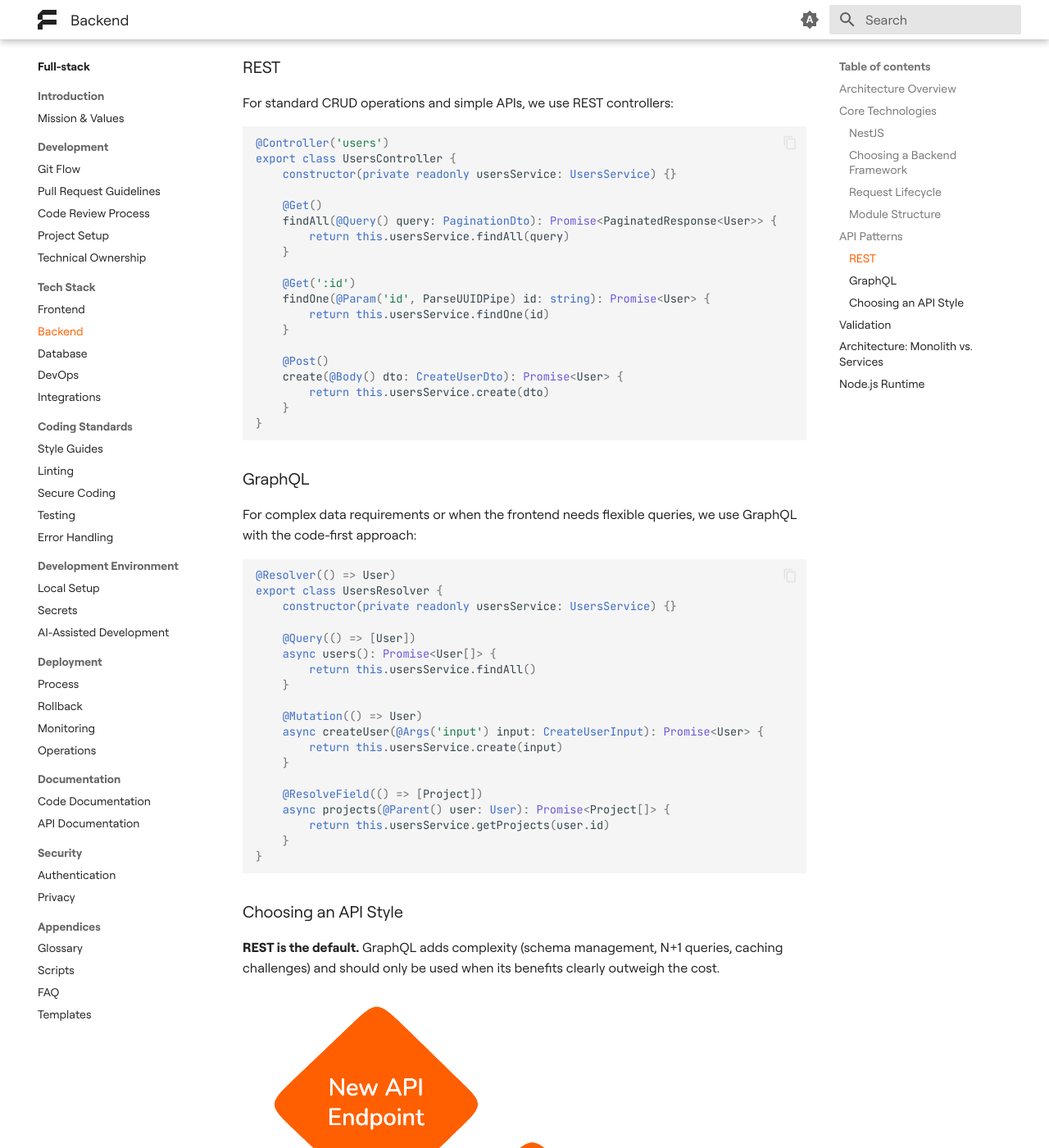
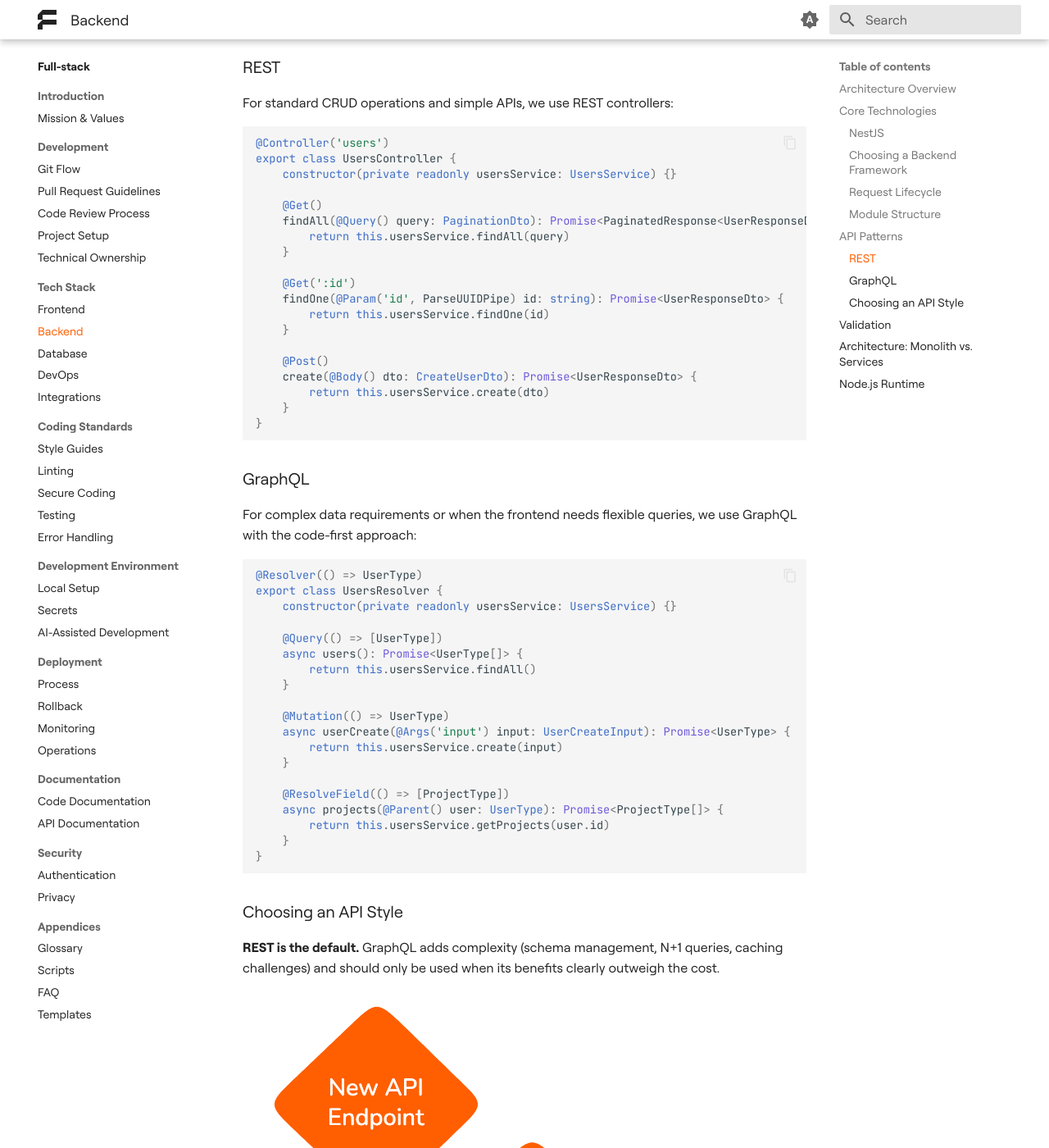
Before and after one commit to futuredapp/Engineering-Handbook, an MkDocs documentation site: the page built from docs/teams/fullstack/tech_stack/10_backend.md, in a window 1280 px wide and 1400 px high, scrolled down 3844 px. Shown: the whole window at 82% size. Built offline with MkDocs 1.6.1 and Material for MkDocs 9.7.7, drawn with Linux system fonts in a browser that asks for light colours.

Commit message:
fix: api response type consistency

````diff
--- a/docs/teams/fullstack/tech_stack/10_backend.md
+++ b/docs/teams/fullstack/tech_stack/10_backend.md
@@ -106,17 +106,17 @@ export class UsersController {
     constructor(private readonly usersService: UsersService) {}
 
     @Get()
-    findAll(@Query() query: PaginationDto): Promise<PaginatedResponse<User>> {
+    findAll(@Query() query: PaginationDto): Promise<PaginatedResponse<UserResponseDto>> {
         return this.usersService.findAll(query)
     }
 
     @Get(':id')
-    findOne(@Param('id', ParseUUIDPipe) id: string): Promise<User> {
+    findOne(@Param('id', ParseUUIDPipe) id: string): Promise<UserResponseDto> {
         return this.usersService.findOne(id)
     }
 
     @Post()
-    create(@Body() dto: CreateUserDto): Promise<User> {
+    create(@Body() dto: CreateUserDto): Promise<UserResponseDto> {
         return this.usersService.create(dto)
     }
 }
@@ -127,22 +127,22 @@ export class UsersController {
 For complex data requirements or when the frontend needs flexible queries, we use GraphQL with the code-first approach:
 
 ```typescript
-@Resolver(() => User)
+@Resolver(() => UserType)
 export class UsersResolver {
     constructor(private readonly usersService: UsersService) {}
 
-    @Query(() => [User])
-    async users(): Promise<User[]> {
+    @Query(() => [UserType])
+    async users(): Promise<UserType[]> {
         return this.usersService.findAll()
     }
 
-    @Mutation(() => User)
-    async createUser(@Args('input') input: CreateUserInput): Promise<User> {
+    @Mutation(() => UserType)
+    async userCreate(@Args('input') input: UserCreateInput): Promise<UserType> {
         return this.usersService.create(input)
     }
 
-    @ResolveField(() => [Project])
-    async projects(@Parent() user: User): Promise<Project[]> {
+    @ResolveField(() => [ProjectType])
+    async projects(@Parent() user: UserType): Promise<ProjectType[]> {
         return this.usersService.getProjects(user.id)
     }
 }
````
